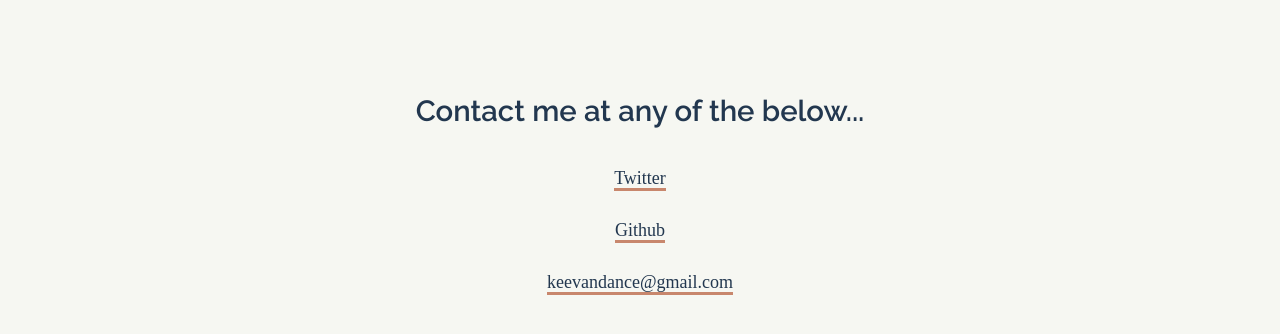
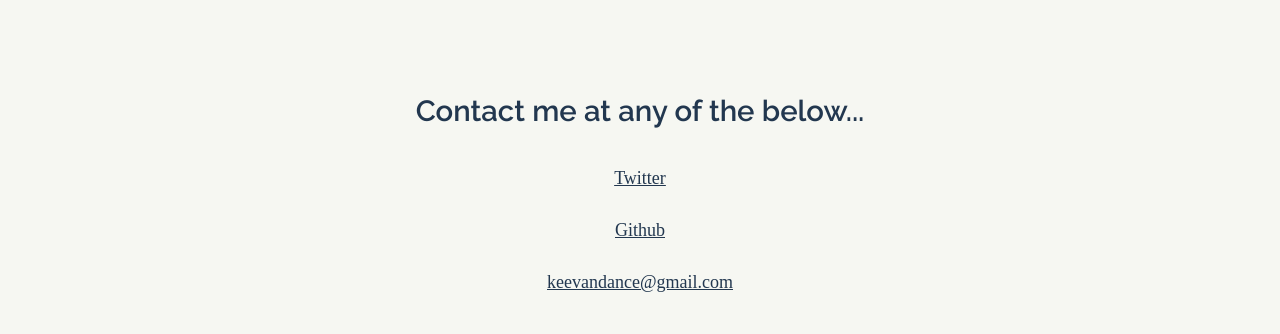
Before and after one commit to DanceParty/keevan.dev, a Gatsby site: page /contact in a window 1280 px wide. Shown: the part 98-432 px from the top of the page. Built offline with nearby package versions, Linux system fonts and the light colour scheme; Gatsby itself is replaced by a stand-in of ours; a web font is replaced by a local one.

Commit message:
added transition to hover

```diff
--- a/src/components/card/card.module.css
+++ b/src/components/card/card.module.css
@@ -4,6 +4,7 @@
   margin: 1rem 0 1rem 0;
   background-color: var(--secondary-lightest);
   border-radius: 10px;
+  transition: background-color 0.2s ease 0s;
 }
 
 .cardLink:hover {
--- a/src/components/link/link.module.css
+++ b/src/components/link/link.module.css
@@ -2,6 +2,7 @@
   text-decoration: none;
   color: var(--dark);
   font-family: "Ibarra Real Nova", serif;
+  transition: color 0.2s ease 0s;
 }
 
 .link:hover {
@@ -12,13 +13,6 @@
   color: var(--dark) !important;
 }
 
-/*
-  this is an issue when you have
-  <Link>
-    <Title />
-  </Link>
-*/
-
 .underline {
-  border-bottom: 3px solid var(--accent-dark);
+  text-decoration: underline;
 }
--- a/src/styles/global.css
+++ b/src/styles/global.css
@@ -14,6 +14,7 @@ body {
 
 p {
   font-family: "Ibarra Real Nova", serif;
+  font-size: 18px;
 }
 
 h1,
```
